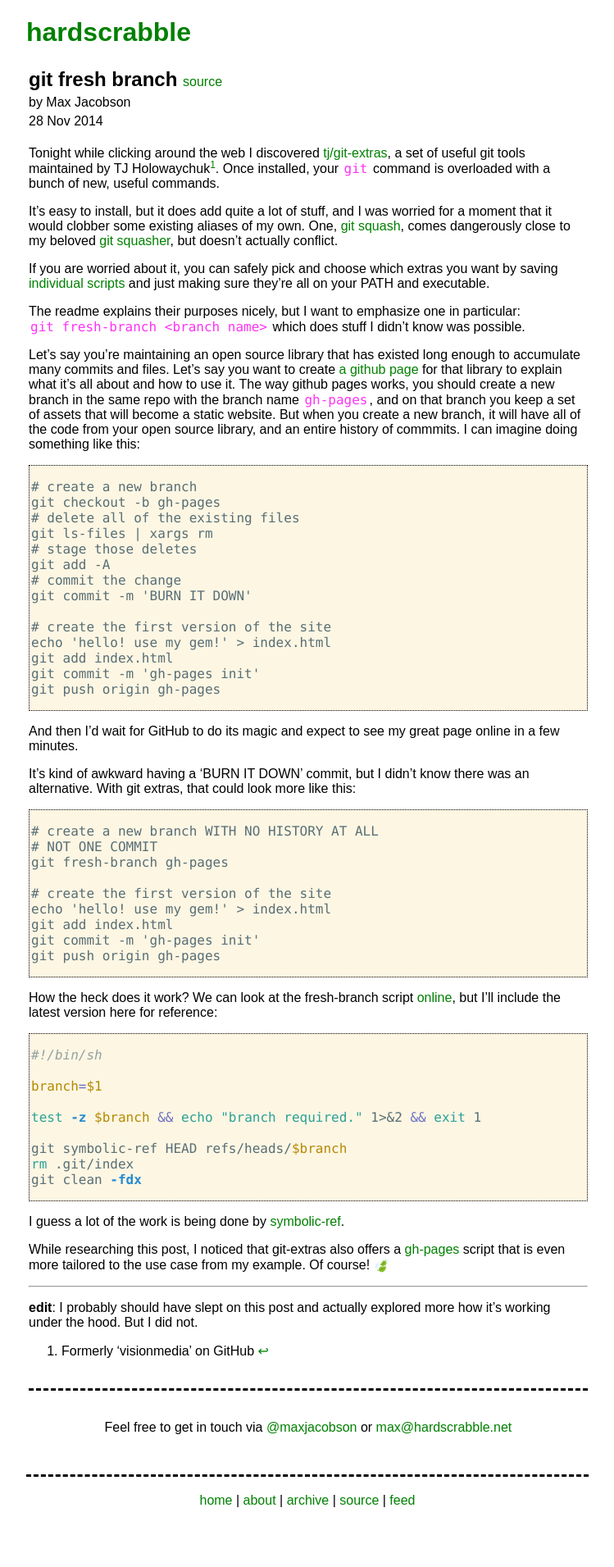
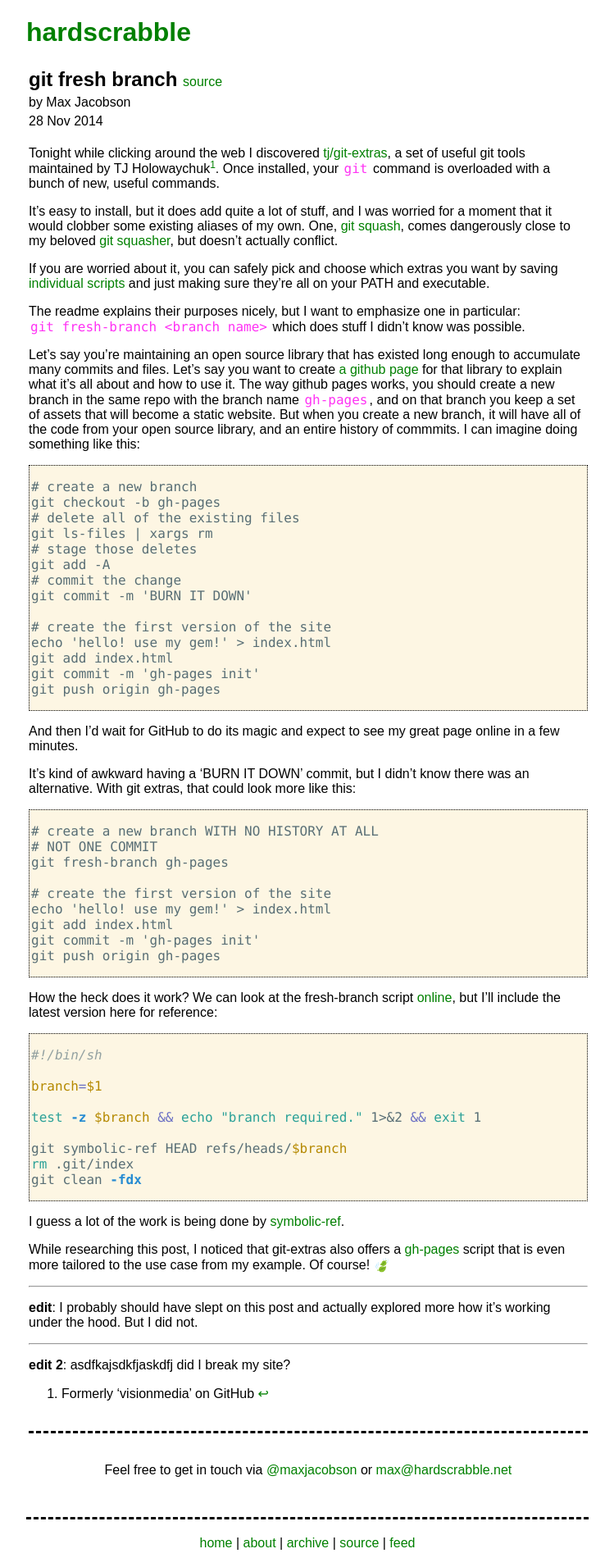
Before and after one commit to hardscrabble/hardscrabble.github.io, a Jekyll site: the page built from _posts/2014-11-28-git-fresh-branch.md, in a window 1280 px wide. Shown: the whole page at 82% size, without its empty margins (118-867 px from the left). Built offline with Jekyll 4.4.1, drawn with Linux system fonts in a browser that asks for light colours; emoji names are drawn with the system emoji font; comment, search, counter and statistics services are not loaded; before the commit the page ends 1859 px from its top, so only the background shows below that.

Commit message:
testttttt

```diff
--- a/_posts/2014-11-28-git-fresh-branch.md
+++ b/_posts/2014-11-28-git-fresh-branch.md
@@ -102,3 +102,7 @@ that is even more tailored to the use case from my example. Of course! :leaves:
 
 **edit**: I probably should have slept on this post and actually explored more
 how it's working under the hood. But I did not.
+
+* * *
+
+**edit 2**: asdfkajsdkfjaskdfj did I break my site?
```
